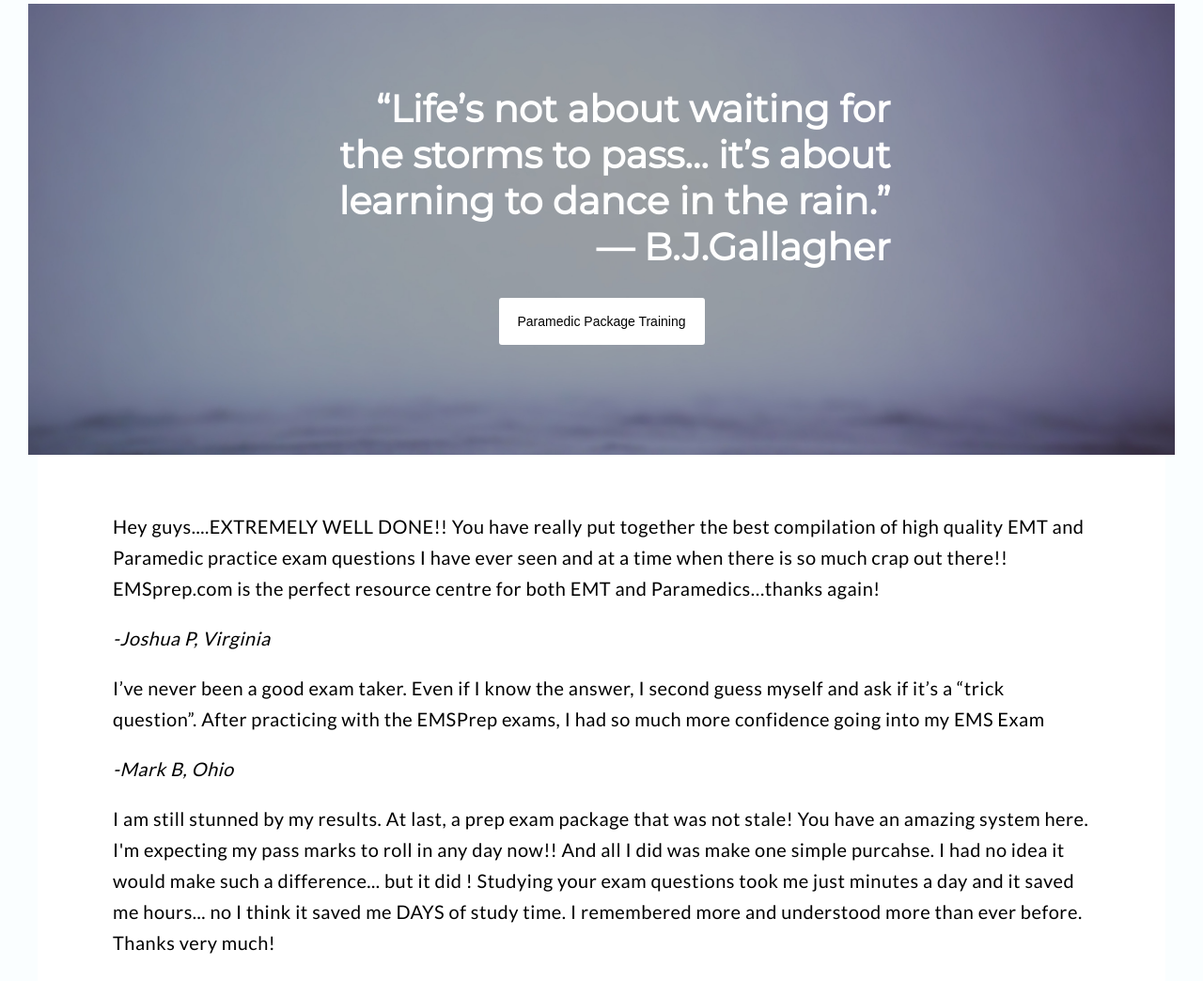
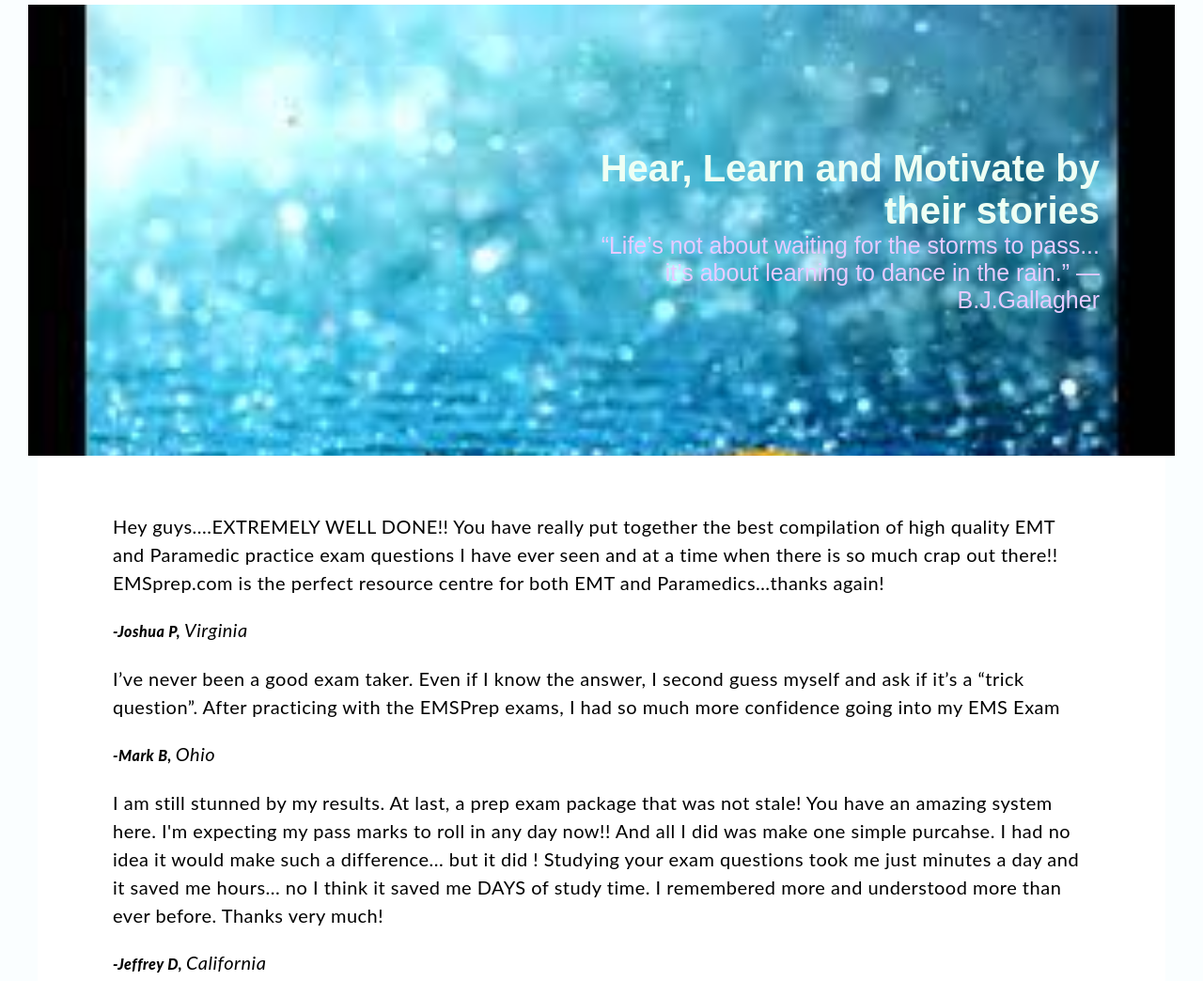
Before and after one commit to eufracia/EMSredesign, a plain HTML site: page testimonials.html in a window 1280 px wide. Shown: the part 95-1139 px from the top of the page at 94% size. Drawn offline with Linux system fonts and the light colour scheme.

Commit message:
Update all files

```diff
--- a/styles/style.css
+++ b/styles/style.css
@@ -44,12 +44,107 @@ header nav a + a {
     margin-left: 22px;
 }
 
-section {
-    background-color: #fff;
+.head2  {
+    display: flex;
+    justify-content: center;
+    align-items: flex-end;
+    flex-direction: column;
+    background-image: url("../images/study.jpg");
+    background-repeat: no-repeat;
+    background-size: cover;
+    font-family: 'Montserrat', sans-serif;
+    height: 480px;
+    padding: 0 50px;
+    width: 100%;
+    max-width:calc(100% - 160px);
+    margin: 0 auto;
+}
+
+.head2 h1 {
+    width: 100%;
+    max-width: 34%;
+    margin: 0px 0;
+    position: relative;
+    font-size: 40px;
+    text-align: right;
+    color: #5defdd;
+}
+
+.promotion {
     max-width:calc(100% - 160px);
     width: 100%;
     margin: 0 auto;
     padding: 40px;
+}
+
+.promotion h3 {
+    font-weight: 900;
+    font-size: 24px;
+}
+
+.promotion p {
+    line-height: 30px;
+}
+
+.bonus {
+    font-weight: 800;
+    font-size: 20px;
+    color: #ff3730;
+}
+
+.head3 {
+    display: flex;
+    justify-content: center;
+    align-items: flex-end;
+    flex-direction: column;
+    background-image: url("../images/rain.jpg");
+    background-repeat: no-repeat;
+    background-size: cover;
+    font-family: 'Montserrat', sans-serif;
+    height: 480px;
+    padding: 0 50px;
+    width: 100%;
+    max-width:calc(100% - 160px);
+    margin: 0 auto;
+}
+
+.head3 h1 {
+    width: 100%;
+    max-width: 50%;
+    margin: 0px 30px;
+    position: relative;
+    font-size: 40px;
+    text-align: right;
+    color: #eefff4;
+}
+
+.head3 blockquote {
+    width: 100%;
+    max-width: 50%;
+    margin: 0px 30px;
+    position: relative;
+    font-size: 25px;
+    text-align: right;
+    color: #e7cbff;
+}
+
+.quote {
+    max-width:calc(100% - 160px);
+    width: 100%;
+    margin: 0 auto;
+    padding: 40px;
+    line-height: 30px;
+    letter-spacing: .5px;
+    font-size: 20px;
+}
+
+.author {
+    font-weight: 800;
+    font-size: 16px;
+}
+
+section {
+    background-color: #fff;
 }
 
 li {
@@ -75,20 +170,19 @@ li {
     margin: 0 auto;
 }
 
-.head2 {
+.package {
     display: flex;
-    justify-content: center;
     align-items: center;
-    flex-direction: column;
-    background-image: url("../images/photo-1420496854436-ae64eb61e937.jpg");
-    background-repeat: no-repeat;
-    background-size: cover;
-    font-family: 'Montserrat', sans-serif;
-    height: 480px;
-    padding: 0 50px;
-    width: 100%;
-    max-width:calc(100% - 160px);
-    margin: 0 auto;
+    text-align: center;
+    height: 50px;
+    padding:0 20px;
+    margin: 30px 5px;
+    font-weight: 500;
+    border: 1px solid #00BCD4;
+    background-color: #fff;
+    border-radius: 3px;
+    font-weight: 500;
+    font-size: 14px;
 }
 
 .training {
@@ -103,12 +197,7 @@ li {
     font-size: 14px;
 }
 
-.head2 .training {
-    border:none;
-}
-
-.head h1,
-.head2 h1{
+.head h1 {
     width: 100%;
     max-width: 615px;
     margin: 0px 0;
@@ -117,17 +206,19 @@ li {
     text-align: right;
 }
 
-.head2 h1 {
-    color: #fff;
-}
-
-.head a,
-.head2 a {
+.head a {
     display: flex;
     justify-content: flex-end;
     position: relative;
     right: 40px;
     top: 20px;
+}
+
+.intro, .reason {
+    max-width:calc(100% - 160px);
+    width: 100%;
+    margin: 0 auto;
+    padding: 40px;
 }
 
 .reason {
@@ -151,12 +242,14 @@ article {
     flex-direction:  column;
     align-items: center;
     text-align: center;
+    font-size: 16px;
+    letter-spacing: 0.5px;
+    font-weight: 900;
 }
 
-.testimonials > div {
-    font-size: 20px;
-    line-height: 33px;
-    letter-spacing: .5px;
-    margin: 0;
-    padding: 0;
+.questions h1 {
+    max-width:calc(100% - 160px);
+    width: 100%;
+    margin: 0 auto;
+    padding: 40px;
 }
--- a/testimonials.html
+++ b/testimonials.html
@@ -4,7 +4,6 @@
     <meta charset="utf-8">
     <title> Emergency Medical Service  Online Practice - Testimonial </title>
     <link rel="stylesheet" type="text/css"  href="styles/style.css">
-    <link href="https://fonts.googleapis.com/css?family=Montserrat|Lato" rel="stylesheet" >
     <script src="javascript/script.js"></script>
   </head>
   <body>
@@ -17,14 +16,16 @@
             <a href="#" class="login">Log In</a>
         </nav>
     </header>
-    <section class="head2">
-        <h1>
+    <section class="head3">
+            <h1> Hear, Learn and Motivate by their stories </h1>
+            <blockquote>
                 “Life’s not about waiting for the storms to pass... it’s
                 about learning to dance in the rain.” — B.J.Gallagher
-        </h1>
-        <button class="training">Paramedic Package Training</button>
+            </blockquote>
     </section>
-    <section class="testimonials">
+    <section class="quote">
+        <div>
+            <div>
                 <div>
                     <blockquote>
                         <p> Hey guys....EXTREMELY WELL DONE!! You
@@ -40,6 +41,8 @@
                         </cite>
                     </blockquote>
                 </div>
+            </div>
+            <div>
                 <div>
                     <blockquote>
                         <p> I’ve never been a good exam taker. Even if I
@@ -53,6 +56,8 @@
                         </cite>
                     </blockquote>
                 </div>
+            </div>
+            <div>
                 <div>
                     <blockquote>
                         <p> I am still stunned by my results. At last, a
@@ -71,6 +76,8 @@
                         </cite>
                     </blockquote>
                 </div>
+            </div>
+            <div>
                 <div>
                     <blockquote>
                         <p> WoW! Having only ever tried studying with
@@ -93,6 +100,8 @@
                         </cite>
                     </blockquote>
                 </div>
+            </div>
+            <div>
                 <div>
                     <blockquote>
                         <p> The content of the EMSprep.com was extremely
@@ -109,6 +118,8 @@
                         </cite>
                     </blockquote>
                 </div>
+            </div>
+            <div>
                 <div>
                     <blockquote>
                         <p> The best there is for the Paramedic or EMT
@@ -130,6 +141,8 @@
                         </cite>
                     </blockquote>
                 </div>
+            </div>
+        </div>
     </section>
     <footer class="copyright">
         <p>&copy; Copyright 2016 EMSPrep.com <p>
```
Also changed, not shown: questions.html (+3 -4 lines), service.html (+6 -3 lines), images/rain.jpg (added), images/ready.jpg (added), images/study.jpg (added). Lines whose indentation alone changed are shown as unchanged.
